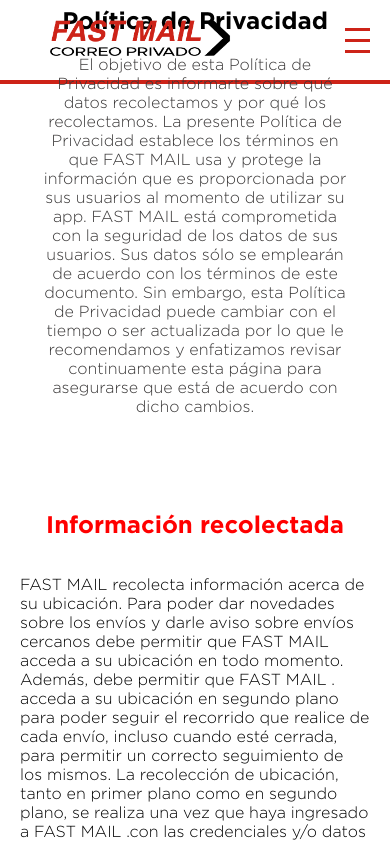
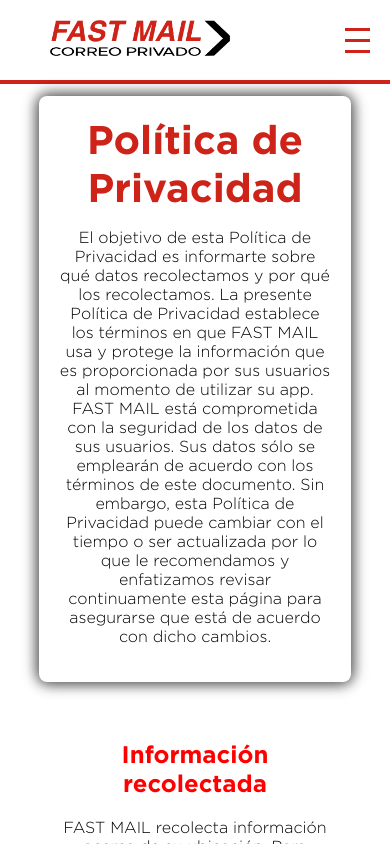
Before and after one commit to pramiedevs/fastmail, a plain HTML site: page politica-de-privacidad.html in a window 390 px wide. Drawn offline with Linux system fonts and the light colour scheme.

Commit message:
politica de privacidad

```diff
--- a/politica-de-privacidad.html
+++ b/politica-de-privacidad.html
@@ -61,14 +61,14 @@
     <section class="content">
 
         <!-- Sección 1 -->
-        <div class="contenido1">
-        <h2 style="color:black;">Política de Privacidad</h2>
+        <div id="politica" class="card-rrhh" style="flex-direction: column;">
+        <h2 class="b-heading">Política de Privacidad</h2>
         <p>El objetivo de esta Política de Privacidad es informarte sobre qué datos recolectamos y por qué los recolectamos. La presente Política de Privacidad establece los términos en que FAST MAIL usa y protege la información que es proporcionada por sus usuarios al momento de utilizar su app. FAST MAIL está comprometida con la seguridad de los datos de sus usuarios. Sus datos sólo se emplearán de acuerdo con los términos de este documento. Sin embargo, esta Política de Privacidad puede cambiar con el tiempo o ser actualizada por lo que le recomendamos y enfatizamos revisar continuamente esta página para asegurarse que está de acuerdo con dicho cambios.</p>
         </div>
 
         <br><br>
-
-        <h2 style="color:red;">Información recolectada</h2>
+        <div style="padding: 0 10vw; margin-bottom: 50px; text-align: center;" class="nuestra-historia">
+            <h2 style="color:red;">Información recolectada</h2>
         <p>FAST MAIL recolecta información acerca de su ubicación. Para poder dar novedades sobre los envíos y darle aviso sobre envíos cercanos debe permitir que FAST MAIL acceda a su ubicación en todo momento. Además, debe permitir que FAST MAIL . acceda a su ubicación en segundo plano para poder seguir el recorrido que realice de cada envío, incluso cuando esté cerrada, para permitir un correcto seguimiento de los mismos.
 La recolección de ubicación, tanto en primer plano como en segundo plano, se realiza una vez que haya ingresado a FAST MAIL .con las credenciales y/o datos correspondientes. Una vez que haya ingresado, puede cerrar sesión y FAST MAIL dejará de recolectar dicha información de ubicación.
 Por otro lado, FAST MAIL puede solicitarle acceso a su cámara para tomar fotos de lo que se esté enviando o remitos con el fin de verificar que se cumpla con lo requerido para ese envío.</p>
@@ -82,6 +82,8 @@ Por otro lado, FAST MAIL puede solicitarle acceso a su cámara para tomar fotos
 
         <h2 style="color:red;">Control de su información personal</h2>
         <p>FAST MAIL no venderá, cederá ni distribuirá la información personal que es recopilada sin su consentimiento, Puede escribirnos (al correo electrónico <b>atcliente@fastmail.com.ar</b>) para solicitarnos eliminar sus datos de usuario en cualquier momento. FAST MAIL se reserva el derecho de cambiar los términos de la presente Política de Privacidad en cualquier momento.</p>
+        </div>
+
 
     </section>
 
--- a/styles.css
+++ b/styles.css
@@ -887,6 +887,10 @@ padding: 40px;
     margin-top: 130px;
 
 }
+#politica{
+    margin-top: 130px;
+    width: 60vw;
+}
 /* Mobile Styles */
 @media (max-width: 768px) {
     .aboutUs {
@@ -1150,6 +1154,9 @@ padding: 40px;
     #descarga-de-archivos{
         margin-top: 0!important;
     }
+    #politica{
+        width: 80vw!important;
+    }
 }
 
 
@@ -1322,5 +1329,8 @@ padding: 40px;
     #p-descarga{
         margin-top: 40px;
     }
+    #politica{
+        width: 85vw;
+    }
     /*#gestiones-especiales{}*/
 }
```
